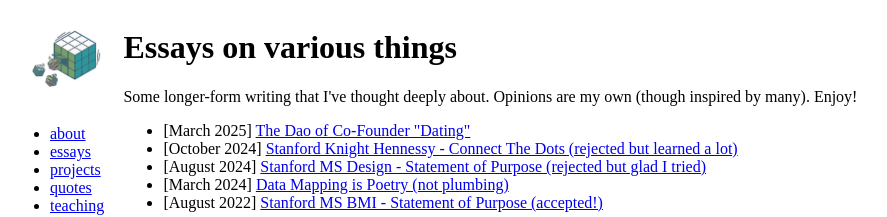
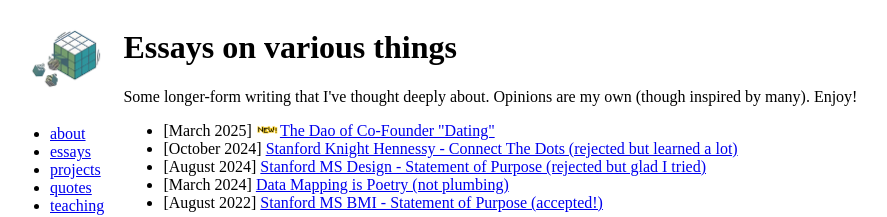
Before and after one commit to ericpan64/ericpan64.github.io, a SvelteKit app in the folder app/: page /essays in a window 1280 px wide. Shown: the top 217 px of the page, without its empty margins (15-902 px from the left). Built offline with nearby package versions, Linux system fonts and the light colour scheme.

Commit message:
Add eBay 2000's icon

```diff
--- a/app/src/routes/essays/+page.svelte
+++ b/app/src/routes/essays/+page.svelte
@@ -32,7 +32,12 @@
 
     <ul>
         <li>
-            [March 2025] <a href="/essays/2025-3_TheDao-CoFounderDating">
+            [March 2025] <img
+                src="/images/ebay-new-2000s.png"
+                alt="The eBay 'new' icon from the 2000's, a classic!"
+                width="24rem"
+                height="auto"
+            /><a href="/essays/2025-3_TheDao-CoFounderDating">
                 The Dao of Co-Founder "Dating"
             </a>
         </li>
```
